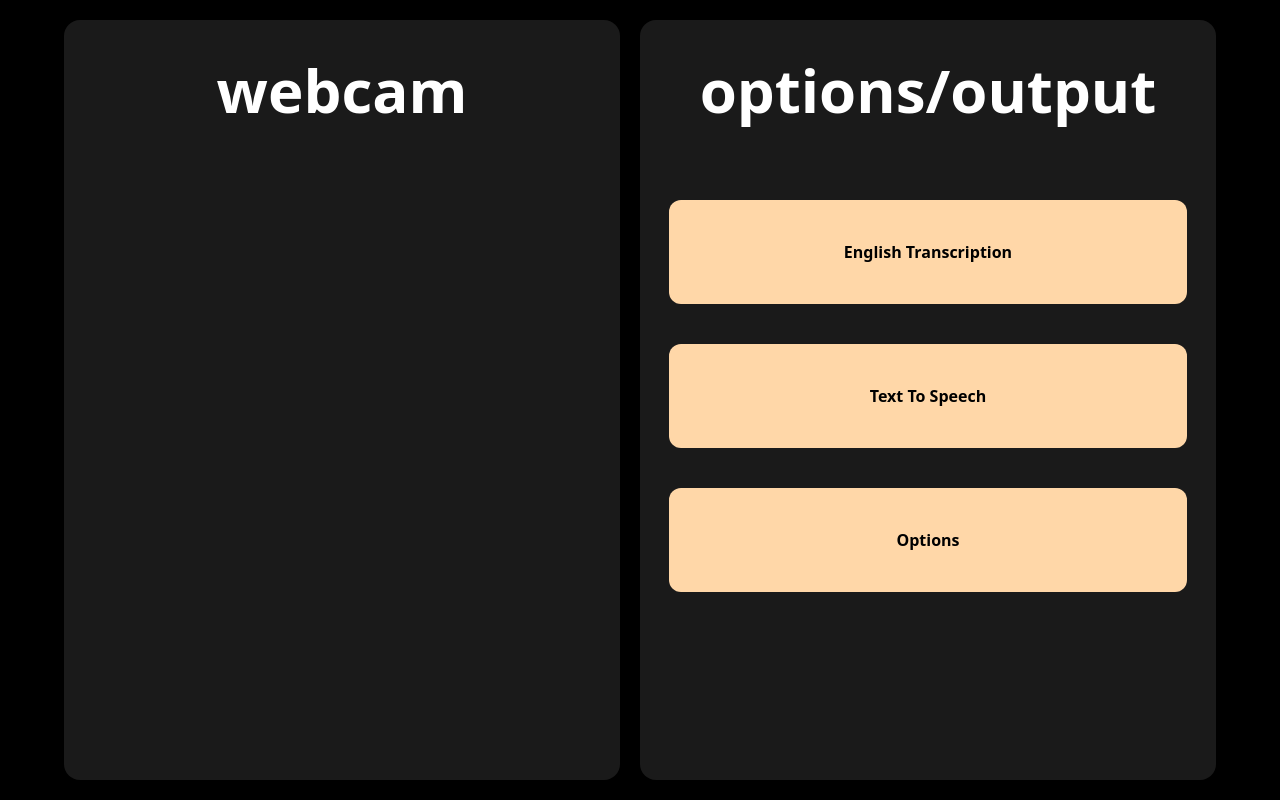
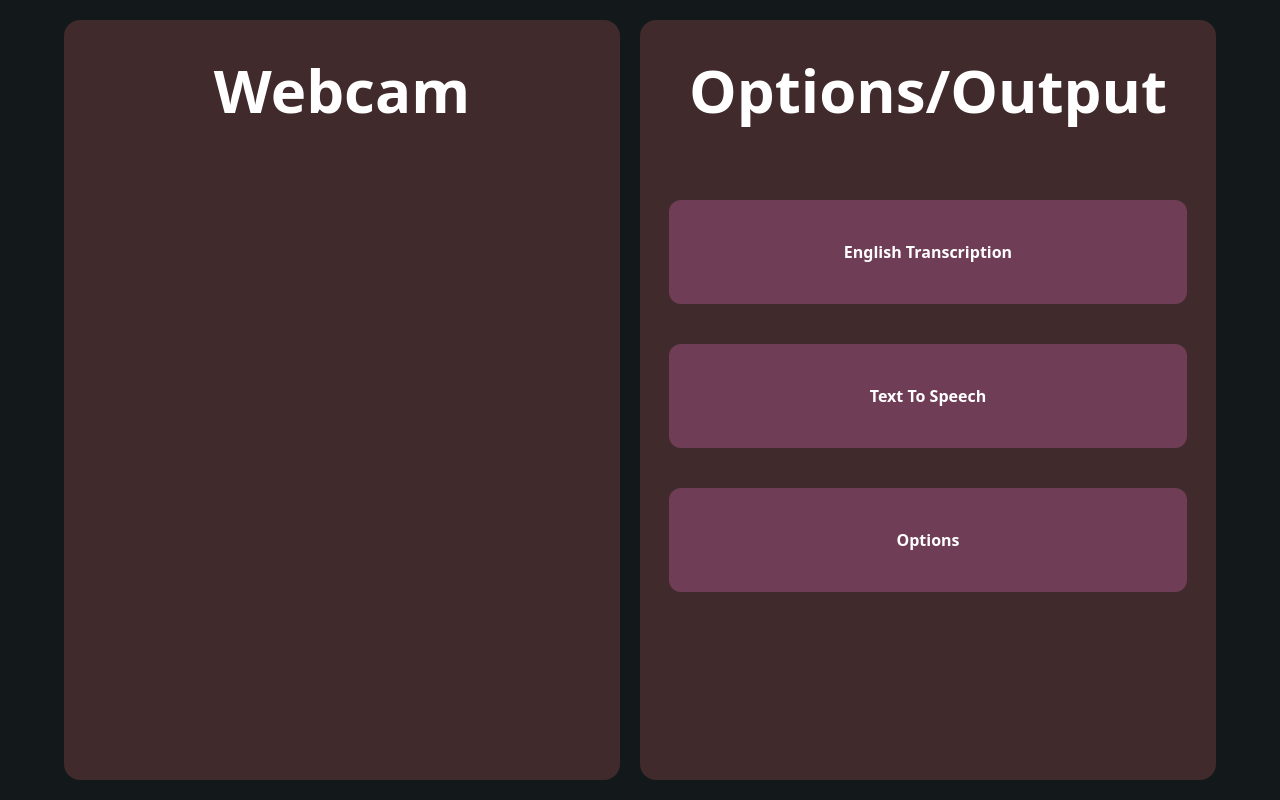
Before and after one commit to bhavya091213/SignSense, a React (Vite) app in the folder frontend/: page /demo in a window 1280 px wide. Built offline with nearby package versions, Linux system fonts and the light colour scheme; no server answers.

Commit message:
aaryan commit professionally

```diff
--- a/frontend/src/pages/Demo.tsx
+++ b/frontend/src/pages/Demo.tsx
@@ -4,29 +4,29 @@ import { useState } from "react";
 export const Demo = () => {
   const [isLive, setIsLive] = useState(true);
   return (
-    <div className="w-screen h-screen flex flex-col justify-center items-center bg-black">
+    <div className="w-screen h-screen flex flex-col justify-center items-center bg-darkest">
       <div className="grid grid-cols-2 grid-rows-1 w-[90%] h-[95%] space-x-5">
-        <div className="bg-[#1a1a1a] flex flex-col items-center rounded-2xl">
-          <h2 className="text-white text-6xl font-extrabold p-10">webcam</h2>
+        <div className="bg-quaternary flex flex-col items-center rounded-2xl">
+          <h2 className="text-white text-6xl font-extrabold p-10">Webcam</h2>
           {isLive && <Webcam style={{ borderRadius: "20px" }} />}
           {/* Webcam component will go here */}
         </div>
 
-        <div className="flex flex-col  items-center space-y-10 bg-[#1a1a1a] rounded-2xl">
+        <div className="flex flex-col  items-center space-y-10 bg-quaternary rounded-2xl">
           <h2 className="text-white text-6xl font-extrabold p-10">
-            options/output
+            Options/Output
           </h2>
-          <div className="flex flex-col items-center bg-orange-200 p-10 rounded-xl w-[90%]">
-            <h2 className="font-semibold">English Transcription</h2>
+          <div className="flex flex-col items-center bg-tertiary p-10 rounded-xl w-[90%]">
+            <h2 className="font-semibold text-white">English Transcription</h2>
 
             {/* Transcription content will go here */}
           </div>
-          <div className="flex flex-col items-center bg-orange-200 p-10 rounded-xl w-[90%]">
-            <h2 className="font-semibold">Text To Speech</h2>
+          <div className="flex flex-col items-center bg-tertiary p-10 rounded-xl w-[90%]">
+            <h2 className="font-semibold text-white">Text To Speech</h2>
             {/* Transcription content will go here */}
           </div>
-          <div className="flex flex-col items-center bg-orange-200 p-10 rounded-xl w-[90%]">
-            <h2 className="font-semibold">Options</h2>
+          <div className="flex flex-col items-center bg-tertiary p-10 rounded-xl w-[90%]">
+            <h2 className="font-semibold text-white">Options</h2>
             {/* Transcription content will go here */}
           </div>
         </div>
```
